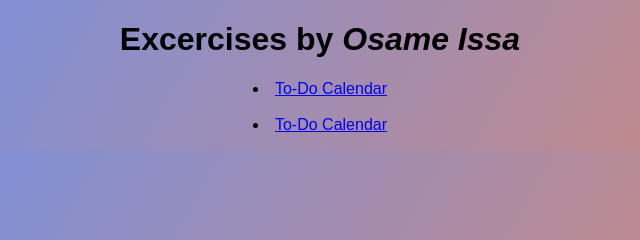
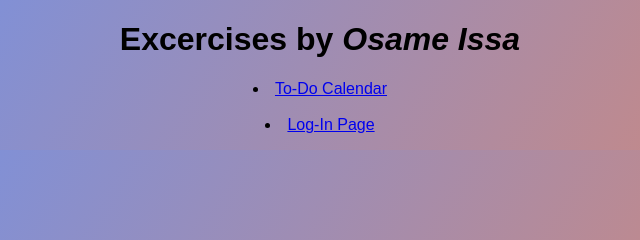
Before and after one commit to osameissa/exercises, a plain HTML site: page index.html in a window 1280 px wide. Shown: the top 240 px of the page, 340-980 px from the left. Drawn offline with Linux system fonts and the light colour scheme.

Commit message:
correction commit

```diff
--- a/index.html
+++ b/index.html
@@ -15,7 +15,7 @@
         </li>
     <br>
         <li>
-            <a class ="link" href="javaScript/toDoCalendar/index.html">To-Do Calendar</a>
+            <a class ="link" href="javaScript/logInPage/index.html">Log-In Page</a>
         </li>
     </ul>
 
```
